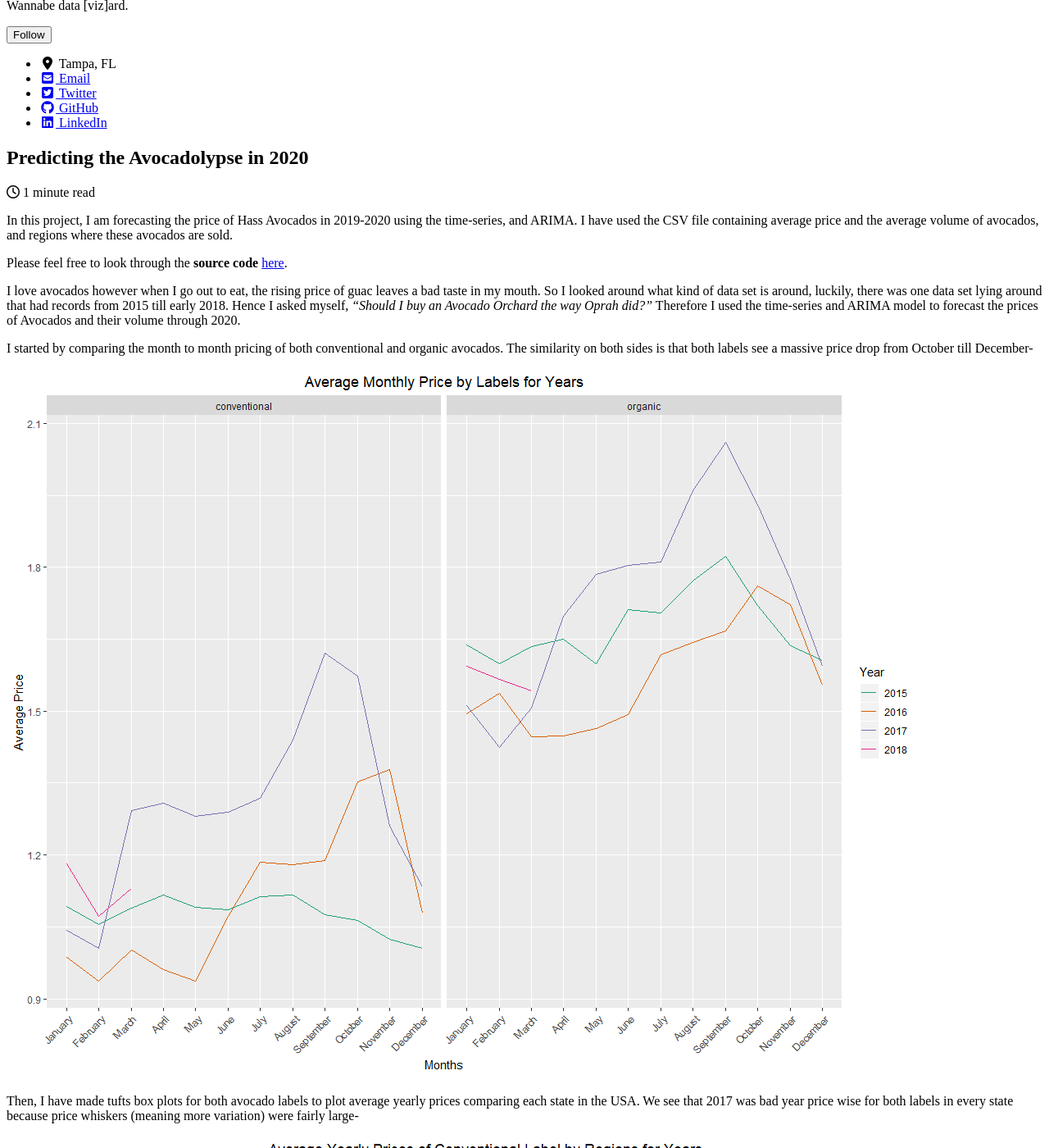
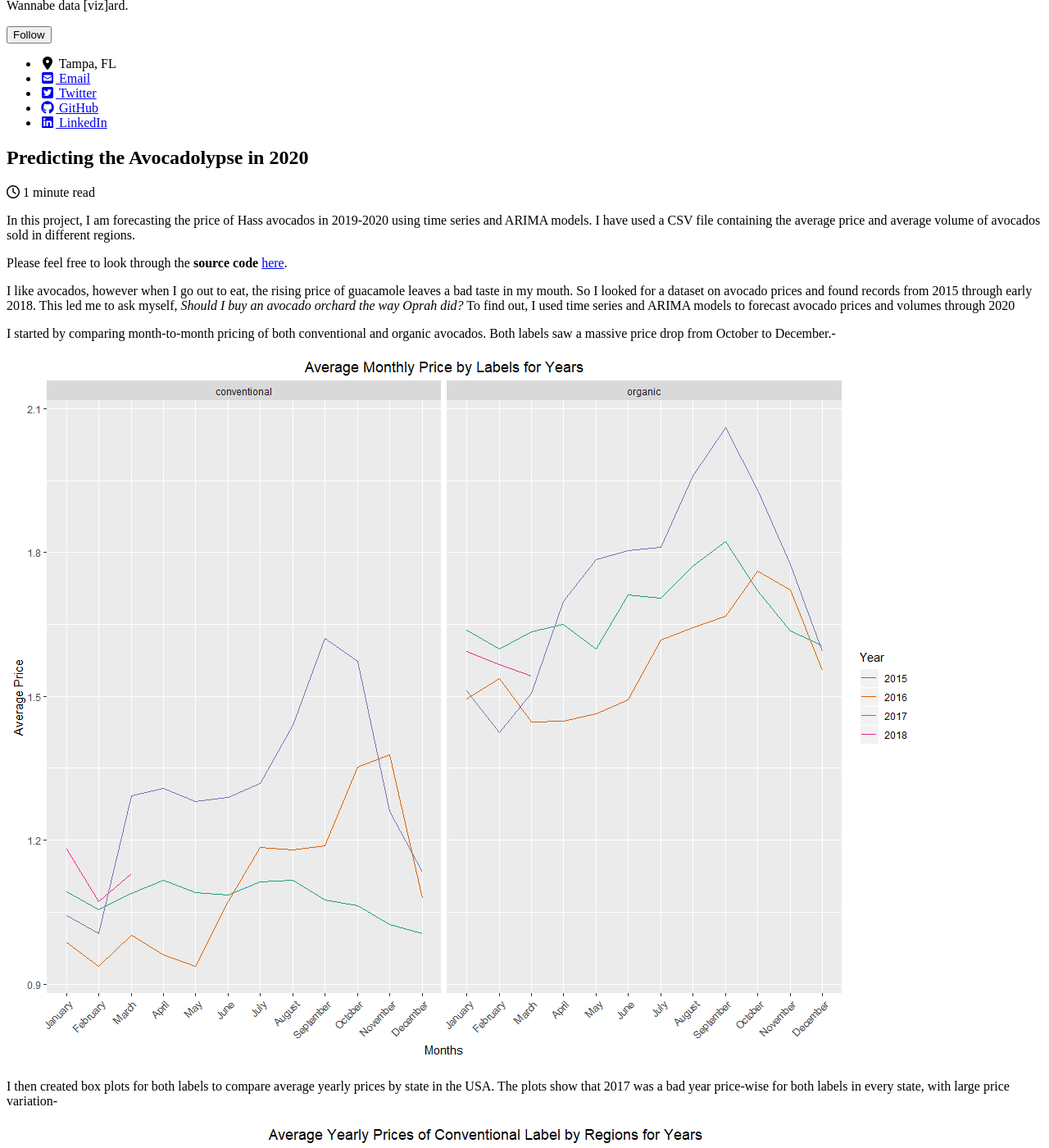
Before and after one commit to mihirp161/mihirp161.github.io, a Jekyll site: the page built from _posts/2019-12-29-avocados.md, in a window 1280 px wide and 1400 px high, scrolled down 1038 px. Shown: the whole window at 82% size. Built offline with Jekyll 4.4.1, drawn with Linux system fonts in a browser that asks for light colours; cached includes are drawn as plain includes; nearby versions of some CDN libraries; some of the changed text lies outside the part shown.

Commit message:
Update 2019-12-29-avocados.md
grammar check

```diff
--- a/_posts/2019-12-29-avocados.md
+++ b/_posts/2019-12-29-avocados.md
@@ -6,37 +6,37 @@ header:
 excerpt: "Time Series, Forecast, ARIMA, ggplot2"
 mathjax: "true"
 ---
-In this project, I am forecasting the price of Hass Avocados in 2019-2020 using the time-series, and ARIMA. I have used the CSV file containing average price and the average volume of avocados, and regions where these avocados are sold.
+In this project, I am forecasting the price of Hass avocados in 2019-2020 using time series and ARIMA models. I have used a CSV file containing the average price and average volume of avocados sold in different regions.
 
 Please feel free to look through the **source code** [here](https://github.com/opendatasurgeon/Predicting2020Avocadolypse_r).
 
-I love avocados however when I go out to eat, the rising price of guac leaves a bad taste in my mouth. So I looked around what kind of data set is around, luckily, there was one data set lying around that had records from 2015 till early 2018. Hence I asked myself, *"Should I buy an Avocado Orchard the way Oprah did?"* Therefore I used the time-series and ARIMA model to forecast the prices of Avocados and their volume through 2020.
+I like avocados, however when I go out to eat, the rising price of guacamole leaves a bad taste in my mouth. So I looked for a dataset on avocado prices and found records from 2015 through early 2018. This led me to ask myself, *Should I buy an avocado orchard the way Oprah did?* To find out, I used time series and ARIMA models to forecast avocado prices and volumes through 2020
 
-I started by comparing the month to month pricing of both conventional and organic avocados. The similarity on both sides is that both labels see a massive price drop from October till December-
+I started by comparing month-to-month pricing of both conventional and organic avocados. Both labels saw a massive price drop from October to December.-
 
 <img src="{{ site.url }}{{ site.baseurl }}/images/avocados/avg_month_prices_both.png" alt="">
 
-Then, I have made tufts box plots for both avocado labels to plot average yearly prices comparing each state in the USA. We see that 2017 was bad year price wise for both labels in every state because price whiskers (meaning more variation) were fairly large-
+I then created box plots for both labels to compare average yearly prices by state in the USA. The plots show that 2017 was a bad year price-wise for both labels in every state, with large price variation-
 
 <img src="{{ site.url }}{{ site.baseurl }}/images/avocados/avg_yr_price_conv.png" alt="">
 
-Here is the box plot comparing average prices state by state for the organic label-
+Here is the box plot comparing average prices by state for the organic label-
 
 <img src="{{ site.url }}{{ site.baseurl }}/images/avocados/avg_yr_price_org.png" alt="">
 
-Furthermore, we can see the time series models for both the volume and price of conventional label avocados-
+The time series models for both the volume and price of conventional label avocados show-
 
 <img src="{{ site.url }}{{ site.baseurl }}/images/avocados/ts_conv_pricing.png" alt="">
 
 <img src="{{ site.url }}{{ site.baseurl }}/images/avocados/ts_conv_volume.png" alt="">
 
-Similarly, here are the time series models for pricing and volume of organic label avocados-
+Similarly, here are the time series models for price and volume of organic label avocados-
 
 <img src="{{ site.url }}{{ site.baseurl }}/images/avocados/ts_org_pricing.png" alt="">
 
 <img src="{{ site.url }}{{ site.baseurl }}/images/avocados/ts_org_volume.png" alt="">
 
-The method I have used to forecast is to add the time series of the current data, added to the ARIMA to predict the future prices and volume. The results are as follows-
+To forecast, I combined the time series of the current data with ARIMA models to predict future prices and volumes. The results are-
 
 <img src="{{ site.url }}{{ site.baseurl }}/images/avocados/forecast_conv_price.png" alt="">
 
@@ -46,9 +46,9 @@ The method I have used to forecast is to add the time series of the current data
 
 <img src="{{ site.url }}{{ site.baseurl }}/images/avocados/forecast_org_vol.png" alt="">
 
-Overall, the price and volume of conventional avocados will be somewhat stable, this could be due to bigger consumption of this label. Whereas, organic label avocados will have erratic pricing and demands throughout 2020. However, interesting behaviour is that lower limits on the volume of organic avocados are much more closely together than those limits of conventional avocados.
+Overall, the price and volume of conventional avocados seems somewhat stable, possibly due to bigger consumption. Organic avocado pricing and volume will likely fluctuate more through 2020. However, organic volume has tighter lower limits compared to conventional.
 
-So, I think I can get away one more year without buying an Avocado Orchard!
+So I think I can wait one more year before buying an avocado orchard!
 
-**NOTE**: Thank you very much for reading! If you discover any mistakes or want to offer any feedback, please feel free to email me.
+**NOTE**: Thank you for reading! Please email any feedback or corrections.
 {: .notice--success}
```
